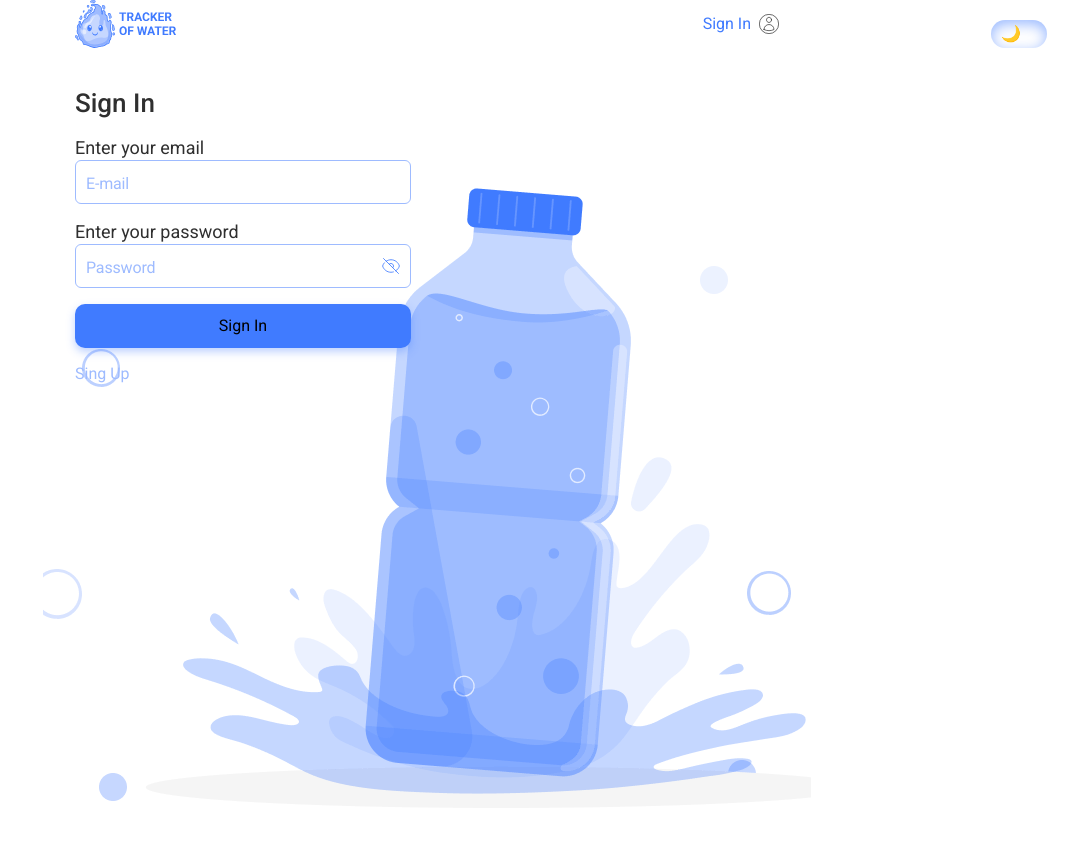
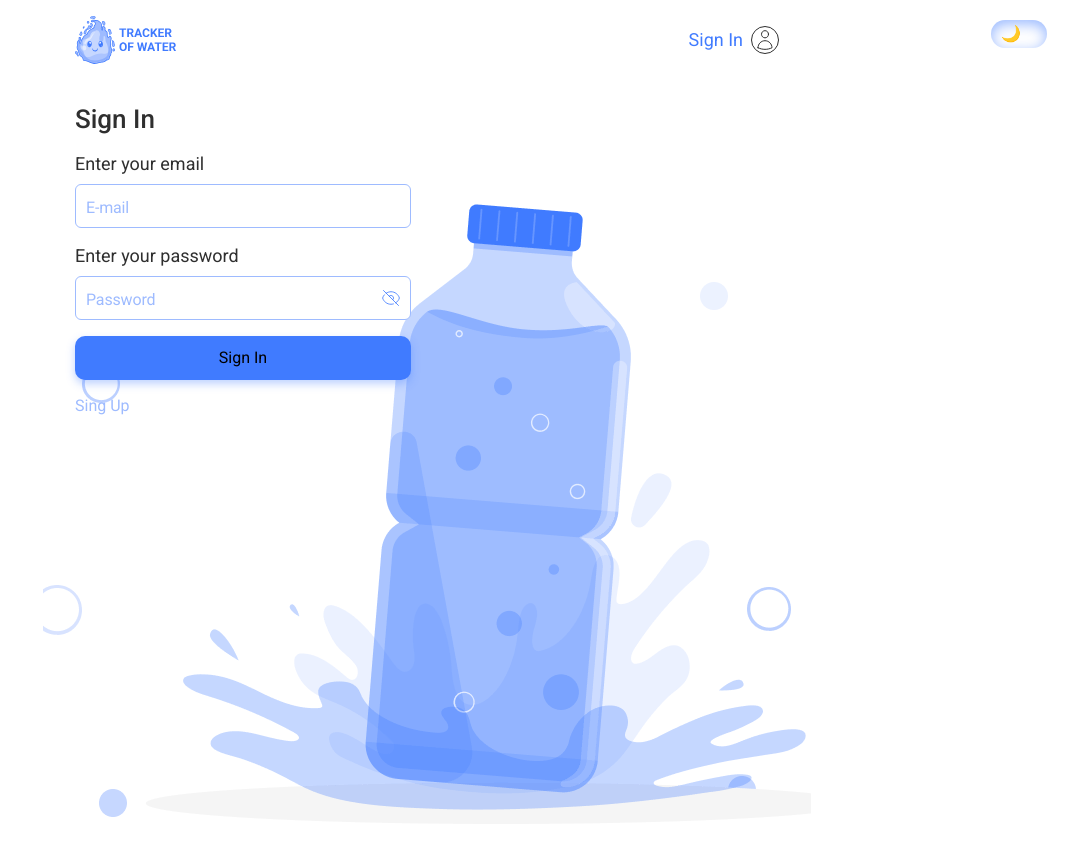
Before and after one commit to OlenaShatalova/team-03-water-tracker-frontend, a React (Vite) app: page /signin in a window 1280 px wide. Shown: the top 856 px of the page, without its empty margins (213-1280 px from the left). Built offline with nearby package versions, Linux system fonts and the light colour scheme.

Commit message:
added header css

```diff
--- a/src/components/Header/Header.jsx
+++ b/src/components/Header/Header.jsx
@@ -1,9 +1,11 @@
-import React from 'react';
 import { Link } from 'react-router-dom';
+import { ReactSVG } from 'react-svg';
 
 import Container from '../Container/Container';
-import Logo from '../Logo/Logo'; // Підключаємо Logo
 import UserAuth from '../UserAuth/UserAuth'; // Підключаємо UserAuth
+
+import logo from '../../assets/icons/logo.svg';
+import iconMen from '../../assets/icons/user.svg';
 
 import css from './Header.module.css';
 
@@ -13,18 +15,12 @@ const Header = () => {
     <header>
       <Container>
         <nav className={css.header}>
-          <Link to="welcome" className={css.logo}>
-            <Logo />
+          <Link to="welcome">
+            <ReactSVG src={logo} className={css.logo} />
           </Link>
           <Link to="signin" className={css.signIn}>
             Sign In
-            <img
-              className={css.user}
-              src="/src/assets/icons/user.svg"
-              alt="user"
-              width="28"
-              height="28"
-            />
+            <ReactSVG src={iconMen} className={css.iconMen} />
           </Link>
         </nav>
       </Container>
--- a/src/components/Header/Header.module.css
+++ b/src/components/Header/Header.module.css
@@ -1,53 +1,43 @@
-@media screen and (min-width: 768px) {
-  .logo {
-    width: 102px;
-    height: 48px;
-  }
-}
-
 .header {
-  max-width: 100%;
-  width: 280px;
-  height: 48px;
+  padding-top: 8px;
   display: flex;
   justify-content: space-between;
   align-items: center;
-  gap: 94px;
+}
+
+.logo {
+  width: 102px;
+  height: 48px;
+}
+
+.signIn {
+  display: flex;
+  gap: 8px;
+  align-items: center;
+  font-weight: 400;
+  font-size: 16px;
+  line-height: 1.25;
+  color: #407bff;
+}
+
+.iconMen {
+  height: 28px;
 }
 
 @media screen and (min-width: 768px) {
   .header {
-    width: 704px;
-    height: 48px;
-    top: 16px;
-    left: 32px;
-    gap: 512px;
+    padding-top: 16px;
+  }
+
+  .signIn {
+    font-size: 18px;
+    line-height: 1.33333;
   }
 }
-
+/*
 @media screen and (min-width: 1440px) {
   .header {
-    gap: 1024px;
+   pt12
   }
 }
-
-.signIn {
-  font-size: 16px;
-  font-weight: 400;
-  line-height: 20px;
-  text-align: left;
-  text-decoration: none;
-  color: #407bff;
-  display: flex;
-  align-items: center; /* Додаємо вирівнювання по центру */
-  /* Відстань між текстом та іконкою */
-}
-
-@media screen and (min-width: 768px) {
-  .signIn {
-  }
-}
-
-.user {
-  padding-left: 8px;
-}
+ */
--- a/src/components/Input/Input.module.css
+++ b/src/components/Input/Input.module.css
@@ -5,6 +5,7 @@
   position: relative;
   display: flex;
   flex-direction: column;
+  gap: 8px;
 }
 
 .input {
```
